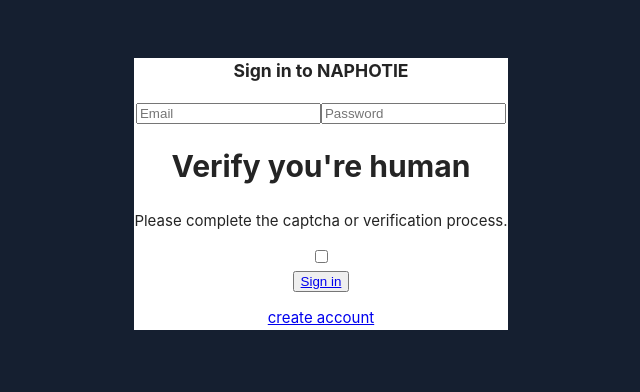
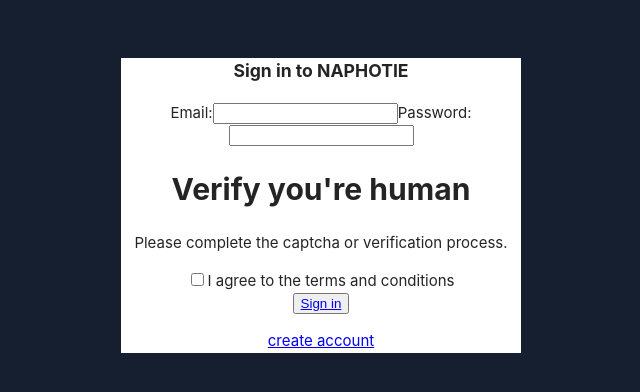
Before and after one commit to jmngandu/NAPHOTIE, a React (Vite) app in the folder naphotie/: page / in a window 1280 px wide. Shown: the top 392 px of the page, without its empty margins (319-959 px from the left). Built offline with nearby package versions, Linux system fonts and the light colour scheme; the HTML template or start-up script is replaced by a standard one.

Commit message:
naphotie

```diff
--- a/naphotie/src/Components/Login.jsx
+++ b/naphotie/src/Components/Login.jsx
@@ -1,21 +1,27 @@
 import { Form, Link } from "react-router-dom";
+import { useState } from "react";
 import VerifyHuman from "./VerifyHuman";
+
 export default function Login() {
   return (
     <>
       <div className="login-page">
         <h3>Sign in to NAPHOTIE</h3>
         <form>
-          <input type="email" placeholder="Email" />
-          <input type="password" placeholder="Password" />
-        </form>
+          <label htmlFor="email">Email:</label>
+          <input type="email" id="email" name="email" required />
+          <label htmlFor="password">Password:</label>
+          <input type="password" id="password" name="password" required />
+
           <VerifyHuman />
+
           <button type="submit">
             <Link to="/Home">Sign in</Link>
           </button>
           <p>
             <Link>create account</Link>
           </p>
+        </form>
       </div>
     </>
   );
--- a/naphotie/src/Components/VerifyHuman.jsx
+++ b/naphotie/src/Components/VerifyHuman.jsx
@@ -1,11 +1,14 @@
 import React from "react";
+import { useState } from "react";
 
 const VerifyHuman = () => {
   return (
     <div>
       <h1>Verify you're human</h1>
       <p>Please complete the captcha or verification process.</p>
-      <input type="checkbox" />
+      <label>
+        <input type="checkbox" />I agree to the terms and conditions
+      </label>
     </div>
   );
 };
```
Also changed, not shown: naphotie/src/Components/Loginm.jsx (deleted, +0 -14 lines). Lines whose indentation alone changed are shown as unchanged.
